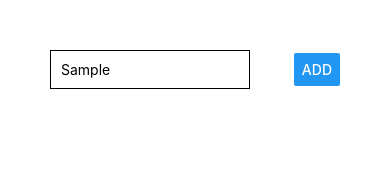
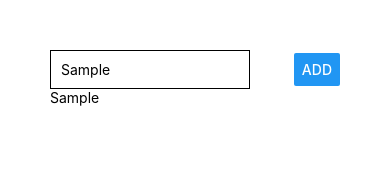
Before and after one commit to heyFahad/react-native-basics, a React Native app: screen / in a window 390 px wide. Both pictures are taken after typing "Sample" into the empty fields and a click on the button "ADD". Shown: the top 179 px of the page. Built offline with nearby package versions, Linux system fonts and the light colour scheme.

Commit message:
Outputting a list of items

```diff
--- a/App.jsx
+++ b/App.jsx
@@ -24,7 +24,11 @@ export default function App() {
         />
         <Button title="ADD" onPress={addGoalHandler} />
       </View>
-      <View />
+      <View>
+        {courseGoals.map(goal => (
+          <Text key={goal}>{goal}</Text>
+        ))}
+      </View>
     </View>
   );
 }
```
